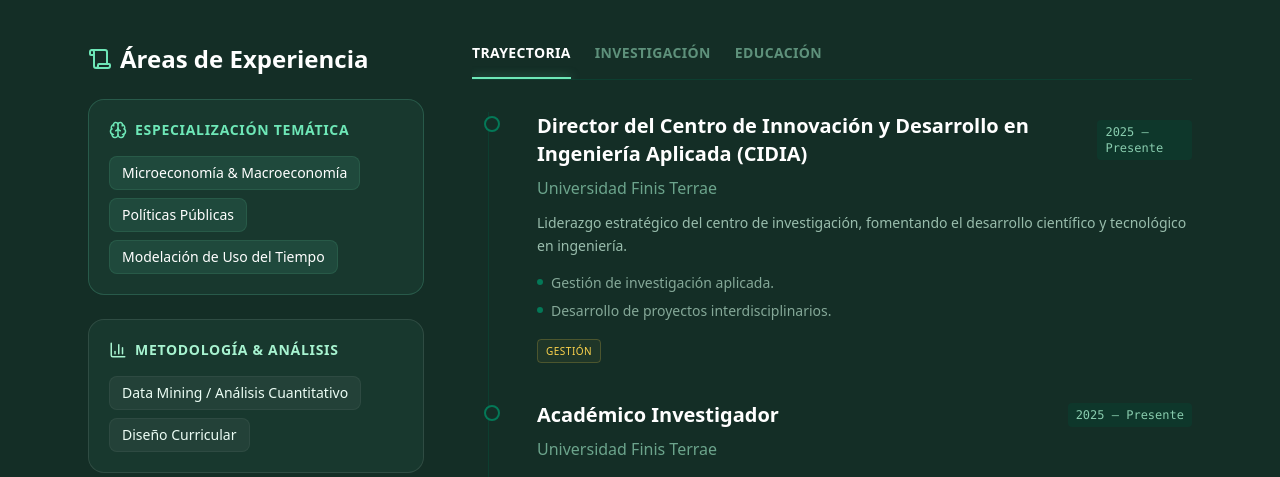
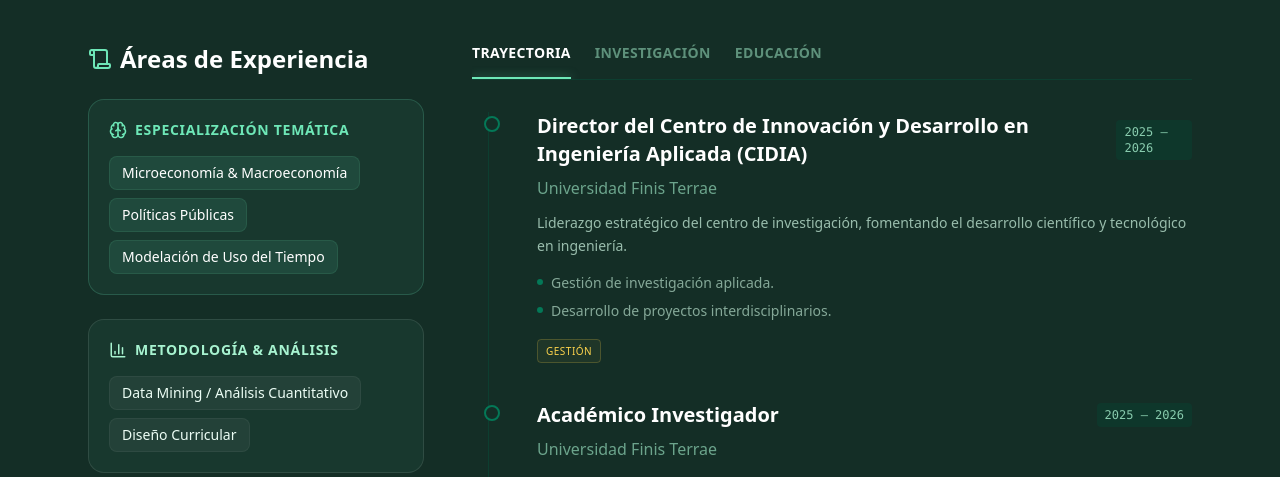
Before and after one commit to 2008sebastianvergara-coder/Curriculum-viviente, a React (Vite) app: page / in a window 1280 px wide. Shown: the part 2320-2797 px from the top of the page. Built offline with nearby package versions, Linux system fonts and the light colour scheme.

Commit message:
Modify CV URL and job period details
Updated CV URL and changed job periods to 2025-2026.

```diff
--- a/constants.ts
+++ b/constants.ts
@@ -10,7 +10,7 @@ export const mockResumeData: ResumeData = {
     phone: "+56984106372",
     about: "Doctor en Sistemas de Ingeniería por la Universidad de Chile con trayectoria consolidada en investigación interdisciplinaria. Mi foco está en la economía, políticas públicas y análisis cuantitativo. He liderado centros de investigación y programas académicos innovadores como los Proyectos VIP. Me apasiona modelar cómo las personas valoran y utilizan su recurso más escaso: el tiempo.",
     avatarUrl: "https://i.ibb.co/XZW5nvP3/1776902443231.png",
-    cvUrl: "https://drive.google.com/file/d/1U1OCcGneWjy5L5NYr7yjQ7QQD16ZuC2I/view?usp=sharing",
+    cvUrl: "https://drive.google.com/file/d/12_VBgaSJrtWcqhFKaANXtRpG_fiCM-PF/view?usp=sharing",
     linkedinUrl: "https://www.linkedin.com/in/jorge-rosales-salas-58817020/",
     xUrl: "https://x.com/jrosalessalas"
   },
@@ -111,7 +111,7 @@ export const mockResumeData: ResumeData = {
       id: "job-1",
       role: "Director del Centro de Innovación y Desarrollo en Ingeniería Aplicada (CIDIA)",
       company: "Universidad Finis Terrae",
-      period: "2025 – Presente",
+      period: "2025 – 2026",
       description: "Liderazgo estratégico del centro de investigación, fomentando el desarrollo científico y tecnológico en ingeniería.",
       achievements: ["Gestión de investigación aplicada.", "Desarrollo de proyectos interdisciplinarios."],
       type: "management"
@@ -120,7 +120,7 @@ export const mockResumeData: ResumeData = {
       id: "job-2",
       role: "Académico Investigador",
       company: "Universidad Finis Terrae",
-      period: "2025 – Presente",
+      period: "2025 – 2026",
       description: "Investigación en Ingeniería Civil Industrial y docencia de pregrado.",
       achievements: [],
       type: "academic"
```
